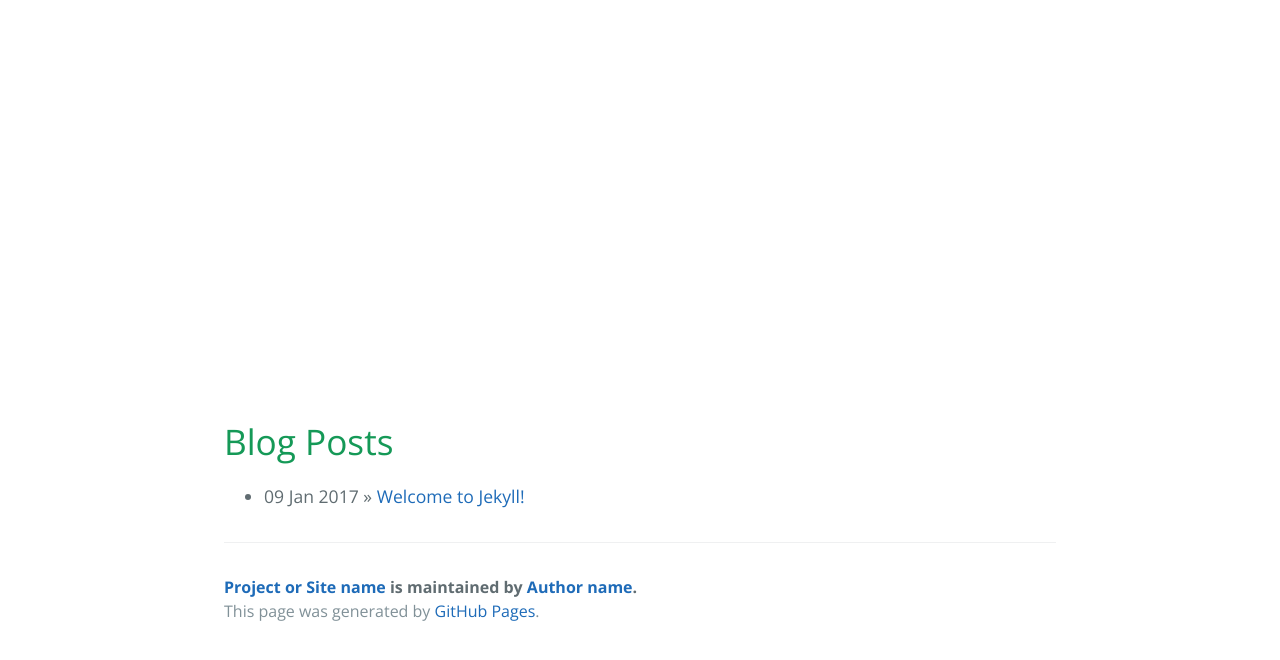
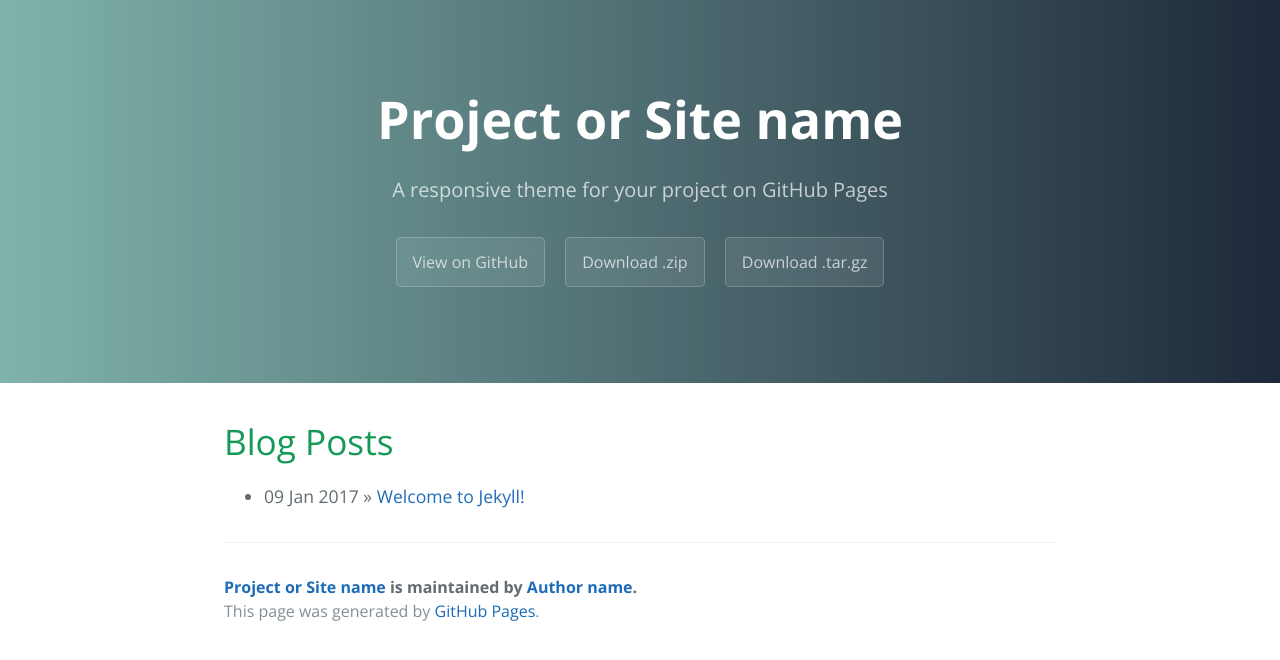
Before and after one commit to olsonjosh/olsonjosh.github.io, a Jekyll site: the page built from index.html, in a window 1280 px wide. Shown: the top 660 px of the page. Built offline with Jekyll 4.4.1, drawn with Linux system fonts in a browser that asks for light colours; the list of posts is cut into pages by our own code.

Commit message:
Update cayman.css

```diff
--- a/css/cayman.css
+++ b/css/cayman.css
@@ -52,11 +52,7 @@ a {
 .page-header {
   color: #fff;
   text-align: center;
-  background-image:
-    -webkit-radial-gradient(80% 10%, circle, rgb(27,186,135), transparent),
-    -webkit-radial-gradient(80% 50%, circle, rgb(58,164,178), transparent),
-    -webkit-radial-gradient(20% 80%, 40em 40em, rgb(14,4,56), transparent),
-    -webkit-radial-gradient(10% 10%, circle, rgb(68,242,215), transparent); }
+  background-image: linear-gradient(to right, rgba(128,179,171,1), rgba(30,41,58,1)); }
   @media screen and (min-width: 64em) {
     .page-header {
       padding: 5rem 6rem; } }
```
